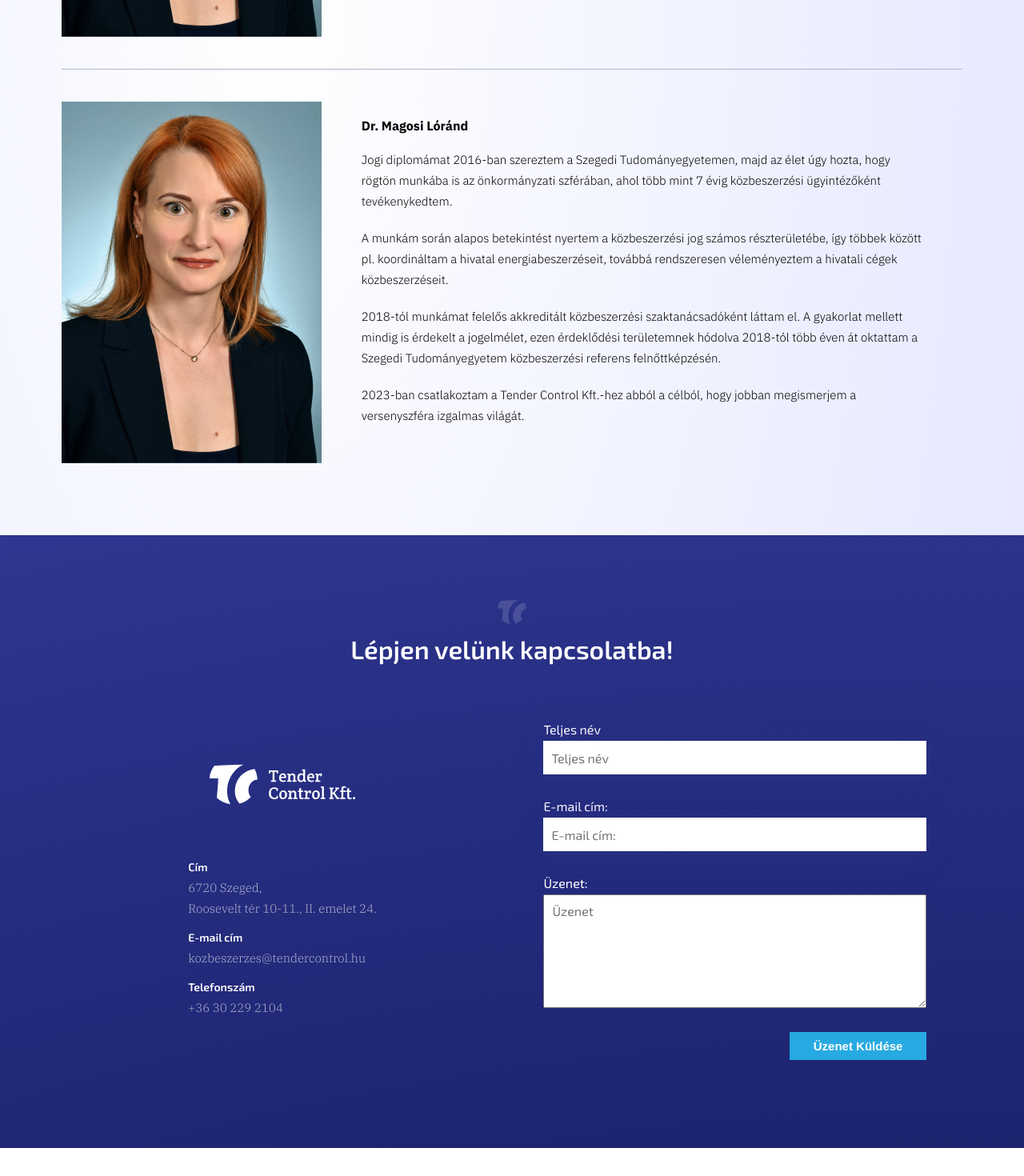
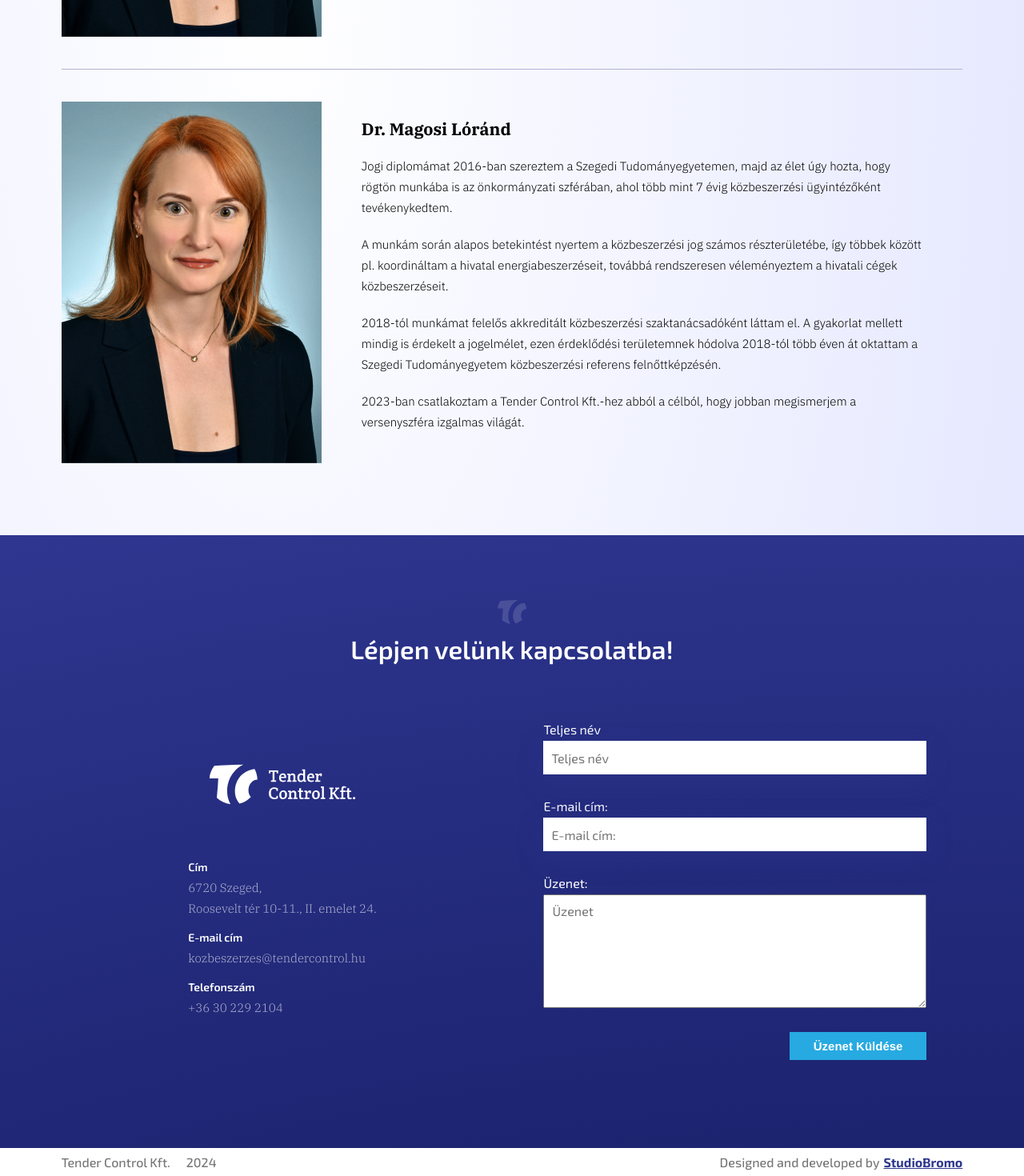
Before and after one commit to gyorgynagy1986/tendercontrol, a Next.js app: page / in a window 1280 px wide. Shown: the part 2233-3703 px from the top of the page at 80% size. Before the commit the page ends 3668 px from the top, so only its background shows below. Built offline with nearby package versions, Linux system fonts and the light colour scheme.

Commit message:
mobileMenu

```diff
--- a/src/app/page.js
+++ b/src/app/page.js
@@ -2,14 +2,18 @@ import About from "@/layout/About";
 import Hero from "@/layout/Hero";
 import Services from "@/layout/Services";
 import Contact from "@/layout/Contact";
+import Footer from "@/components/Footer/Footer";
 
 export default function Home() {
   return (
     <>
       <Hero />
-      <Services />
-      <About />
+      <main>
+        <Services />
+        <About />
+      </main>
       <Contact />
+      <Footer />
     </>
   );
 }
--- a/src/components/AboutItems/Agi.jsx
+++ b/src/components/AboutItems/Agi.jsx
@@ -2,16 +2,17 @@ import React from "react";
 import Style from "./About.module.css";
 import Image from "next/image";
 import photo from "../../../public/assets/about/agi.png";
-import { IBM_Plex_Sans } from "next/font/google";
-const inter = IBM_Plex_Sans({ subsets: ["latin"], weight: ["300", "700"] });
+import { IBM_Plex_Sans, IBM_Plex_Serif } from "next/font/google";
+const serif = IBM_Plex_Serif({ subsets: ["latin"], weight: ["300", "700"] });
+const sans = IBM_Plex_Sans({ subsets: ["latin"], weight: ["300", "700"] });
 
 const Agi = () => {
   return (
-    <div className={`${Style.contentContainer} ${inter.className}`}>
+    <div className={`${Style.contentContainer} ${sans.className}`}>
       <Image src={photo} alt="Dr. Herczeg Ágnes" />
       <div className={Style.textContainer}>
         <div className={Style.flexContainer}>
-          <h3>Dr. Herczeg Ágnes</h3>
+          <h3 className={serif.className}>Dr. Herczeg Ágnes</h3>
           <span>Ügyvezető</span>
         </div>
         <p>
--- a/src/components/AboutItems/Lorand.jsx
+++ b/src/components/AboutItems/Lorand.jsx
@@ -2,16 +2,17 @@ import React from "react";
 import Style from "./About.module.css";
 import Image from "next/image";
 import photo from "../../../public/assets/about/agi.png";
-import { IBM_Plex_Sans } from "next/font/google";
-const inter = IBM_Plex_Sans({ subsets: ["latin"], weight: ["300", "700"] });
+import { IBM_Plex_Sans, IBM_Plex_Serif } from "next/font/google";
+const serif = IBM_Plex_Serif({ subsets: ["latin"], weight: ["300", "700"] });
+const sans = IBM_Plex_Sans({ subsets: ["latin"], weight: ["300", "700"] });
 
 const Agi = () => {
   return (
-    <div className={`${Style.contentContainer} ${inter.className}`}>
+    <div className={`${Style.contentContainer} ${sans.className}`}>
       <Image src={photo} alt="Dr. Herczeg Ágnes" />
       <div className={Style.textContainer}>
         <div>
-          <h4>Dr. Magosi Lóránd</h4>
+        <h3 className={serif.className}>Dr. Magosi Lóránd</h3>
         </div>
         <p>
           Jogi diplomámat 2016-ban szereztem a Szegedi Tudományegyetemen, majd
--- a/src/components/AboutItems/Petra.jsx
+++ b/src/components/AboutItems/Petra.jsx
@@ -2,17 +2,16 @@ import React from "react";
 import Style from "./About.module.css";
 import Image from "next/image";
 import photo from "../../../public/assets/about/agi.png";
-import { IBM_Plex_Sans } from "next/font/google";
-
-const inter = IBM_Plex_Sans({ subsets: ["latin"], weight: ["300", "700"] });
-
+import { IBM_Plex_Sans, IBM_Plex_Serif } from "next/font/google";
+const serif = IBM_Plex_Serif({ subsets: ["latin"], weight: ["300", "700"] });
+const sans = IBM_Plex_Sans({ subsets: ["latin"], weight: ["300", "700"] });
 const Agi = () => {
   return (
-    <div className={`${Style.contentContainer} ${inter.className}`}>
+    <div className={`${Style.contentContainer} ${sans.className}`}>
       <Image src={photo} alt="Dr. Herczeg Ágnes" />
       <div className={Style.textContainer}>
         <div>
-          <h4>Dr. Piri Petra</h4>
+        <h3 className={serif.className}>Dr. Piri Petra</h3>
         </div>
         <p>Jogi diplomámat 2016-ban szereztem a Szegedi Tudományegyetemen.</p>
         <p>
--- /dev/null
+++ b/src/components/Footer/Footer.jsx
@@ -0,0 +1,26 @@
+import React from "react";
+import Style from "./Footer.module.css";
+
+import { Exo_2 } from "next/font/google";
+const exo = Exo_2({ subsets: ["latin"] });
+
+
+const Footer = () => {
+  return (
+    <section className={Style.section}>
+      <div className={Style.container}>
+        <div className={Style.row}>
+          <div className={Style.textContainer1}>
+            <p className={exo.className}>Tender Control Kft.</p> <p className={exo.className}>2024</p>
+          </div>
+          <div className={Style.textContainer2}>
+            <p className={exo.className}>Designed and developed by</p>{" "}
+            <a className={exo.className} href="https://www.studiobromo.hu/">StudioBromo</a>
+          </div>
+        </div>
+      </div>
+    </section>
+  );
+};
+
+export default Footer;
--- /dev/null
+++ b/src/components/Footer/Footer.module.css
@@ -0,0 +1,85 @@
+.section {
+  width: 100%;
+  position: relative;
+}
+
+.container {
+  padding: 0px var(--padding);
+  margin-inline: auto;
+  max-width: var(--maxWidth);
+}
+
+.row {
+  display: flex;
+  justify-content: space-between;
+  align-items: center;
+  height: 35px;
+  width: 100%;
+}
+
+
+.textContainer1 {
+    display: flex;
+    gap: 20px;
+}
+
+.textContainer2 {
+    display: flex;
+    gap: 5px
+}
+
+
+.textContainer1 p {
+    font-size: 16px;
+    font-weight: 500;
+    line-height: 15px;
+    text-align: center;
+    color: #777777;
+}
+
+
+.textContainer2 a {
+    font-size: 16px;
+    font-weight: 700;
+    line-height: 15px;
+    text-align: center;
+    color: #2E388E;
+    text-decoration: underline;
+}
+
+.textContainer2 p {
+    font-size: 16px;
+    font-weight: 500;
+    line-height: 15px;
+    text-align: center;
+    color: #777777;
+
+
+}
+
+
+@media screen and (max-width:600px) {
+    .row {
+        display: flex;
+        justify-content: space-between;
+        align-items: center;
+        flex-direction: column;
+        height: auto;
+        width: 100%;
+        padding: 30px;
+        gap: 30px;
+      }
+
+      .textContainer1 {
+        display: flex;
+        gap: 10px;
+        flex-direction: column;
+    }
+
+    .textContainer2 {
+        display: flex;
+        gap: 10px;
+        flex-direction: column;
+    }
+
+}
--- a/src/components/Nav/MobileNav.module.css
+++ b/src/components/Nav/MobileNav.module.css
@@ -22,7 +22,7 @@
   flex-direction: column;
   justify-content: center;
   align-items: center;
-  background: #E6E9FF;
+  background: #e6e9ff;
   height: calc(100dvh - 71px);
   width: 100%;
 }
@@ -39,16 +39,14 @@
   font-weight: 500;
   line-height: 15px;
   text-align: center;
-  color: #2E388E;
-
-
+  color: #2e388e;
 }
 
 .footerContainer {
   height: 40%;
   width: 100%;
   text-align: center;
-  background-color: #FFFFFF;
+  background-color: #ffffff;
   display: flex;
   justify-content: center;
   align-items: center;
@@ -62,7 +60,6 @@
 }
 
 .footerContainer p {
-
   color: #777777;
   font-size: 14px;
   font-weight: 500;
@@ -81,7 +78,7 @@
   font-weight: 700;
   line-height: 18px;
   text-align: center;
-  color: #2E388E;
+  color: #2e388e;
   text-decoration: underline;
 }
 
@@ -89,9 +86,8 @@
   display: grid;
   justify-content: center;
   align-items: center;
-  position: relative;;
+  position: relative;
 }
-
 
 .logoContainer img {
   width: 110px;
--- a/src/components/Nav/Nav.jsx
+++ b/src/components/Nav/Nav.jsx
@@ -23,7 +23,11 @@ const Nav = () => {
             <ul>
               {nav.map((el, index) => (
                 <li>
-                <Link key={index} className={`${Style.li} ${exo.className}`} href={el.link}>
+                  <Link
+                    key={index}
+                    className={`${Style.li} ${exo.className}`}
+                    href={el.link}
+                  >
                     {el.name}
                   </Link>
                 </li>
--- a/src/data/data.js
+++ b/src/data/data.js
@@ -1,6 +1,7 @@
 // General
 
-export const alt = "Tender Control Kft szeged közbeszerzés, pályázat, tanácsadás";
+export const alt =
+  "Tender Control Kft szeged közbeszerzés, pályázat, tanácsadás";
 export const button = "kapcsolat";
 
 // Title
--- a/src/layout/Hero.jsx
+++ b/src/layout/Hero.jsx
@@ -4,7 +4,7 @@ import Style from "./Hero.module.css";
 import heroIamge from "../../public/assets/hero/hero.webp";
 import Nav from "@/components/Nav/Nav";
 import MobileNav from "@/components/Nav/MobileNav";
-import {alt} from "@/data/data"
+import { alt } from "@/data/data";
 
 import { Exo_2 } from "next/font/google";
 const exo = Exo_2({ subsets: ["latin"] });
--- a/src/layout/Hero.module.css
+++ b/src/layout/Hero.module.css
@@ -2,7 +2,6 @@
   width: 100%;
   position: relative;
   min-height: 600px;
-  height: 55vh;
   overflow: hidden;
   justify-content: space-between;
   display: flex;
```
Also changed, not shown: src/components/Nav/MobileNav.jsx (+15 -9 lines). Lines whose indentation alone changed are shown as unchanged.
